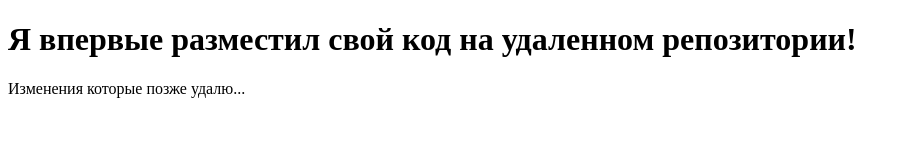
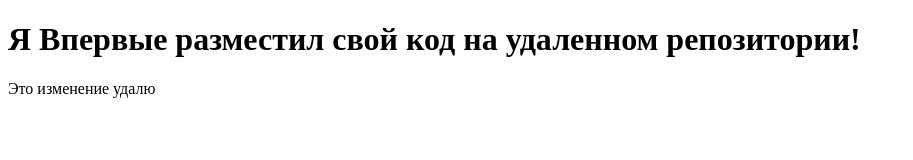
Before and after one commit to marininArt/test_repo, a plain HTML site: page index.html in a window 1280 px wide. Shown: the whole page, without its empty margins (0-913 px from the left). Drawn offline with Linux system fonts and the light colour scheme.

Commit message:
Ошибка

```diff
--- a/index.html
+++ b/index.html
@@ -7,7 +7,7 @@
     <title>New git project</title>
 </head>
 <body>
-    <h1>Я впервые разместил свой код на удаленном репозитории!</h1>
-    <p>Изменения которые позже удалю...</p>
+    <h1>Я Впервые разместил свой код на удаленном репозитории!</h1>
+    <p>Это изменение удалю</p>
 </body>
 </html>
```
